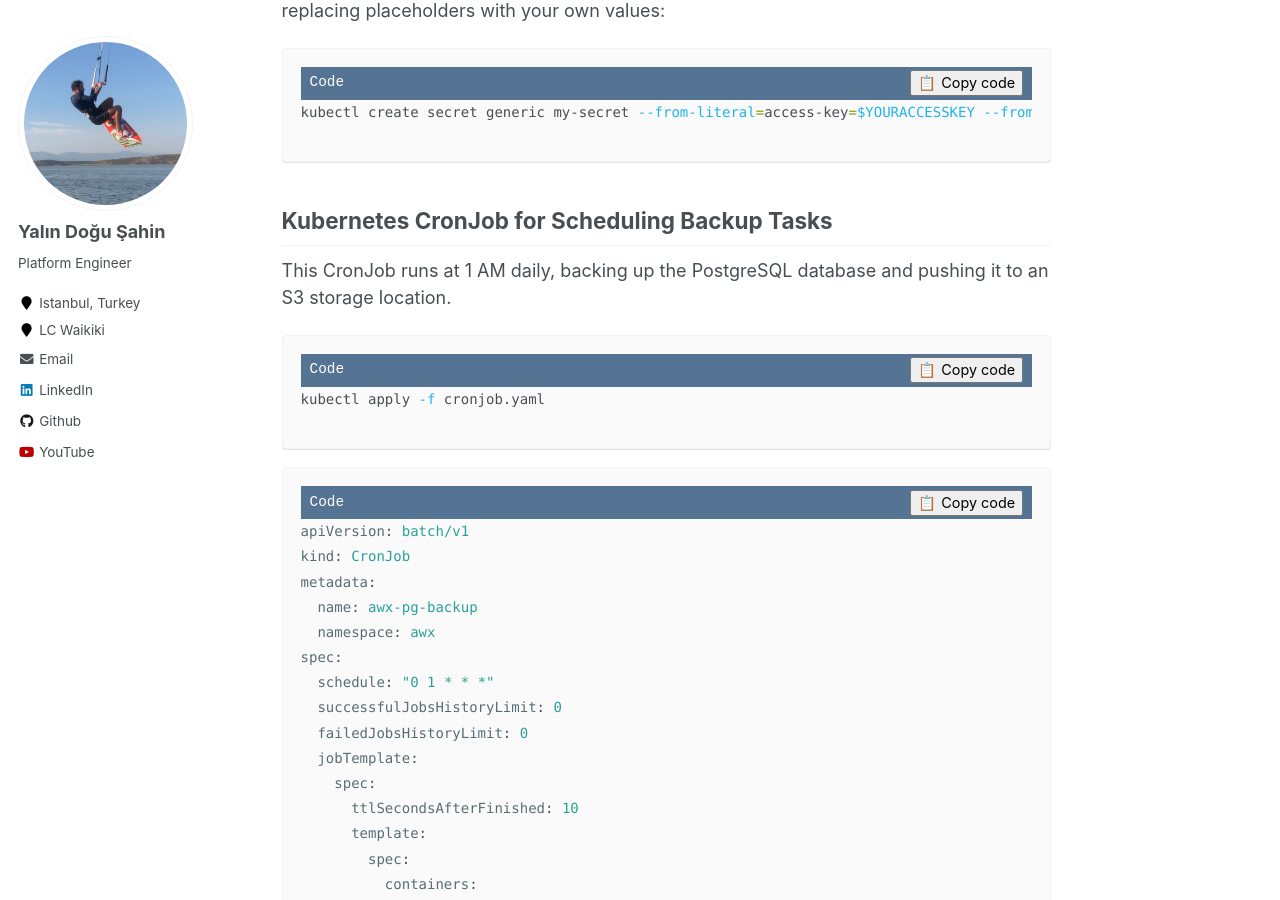
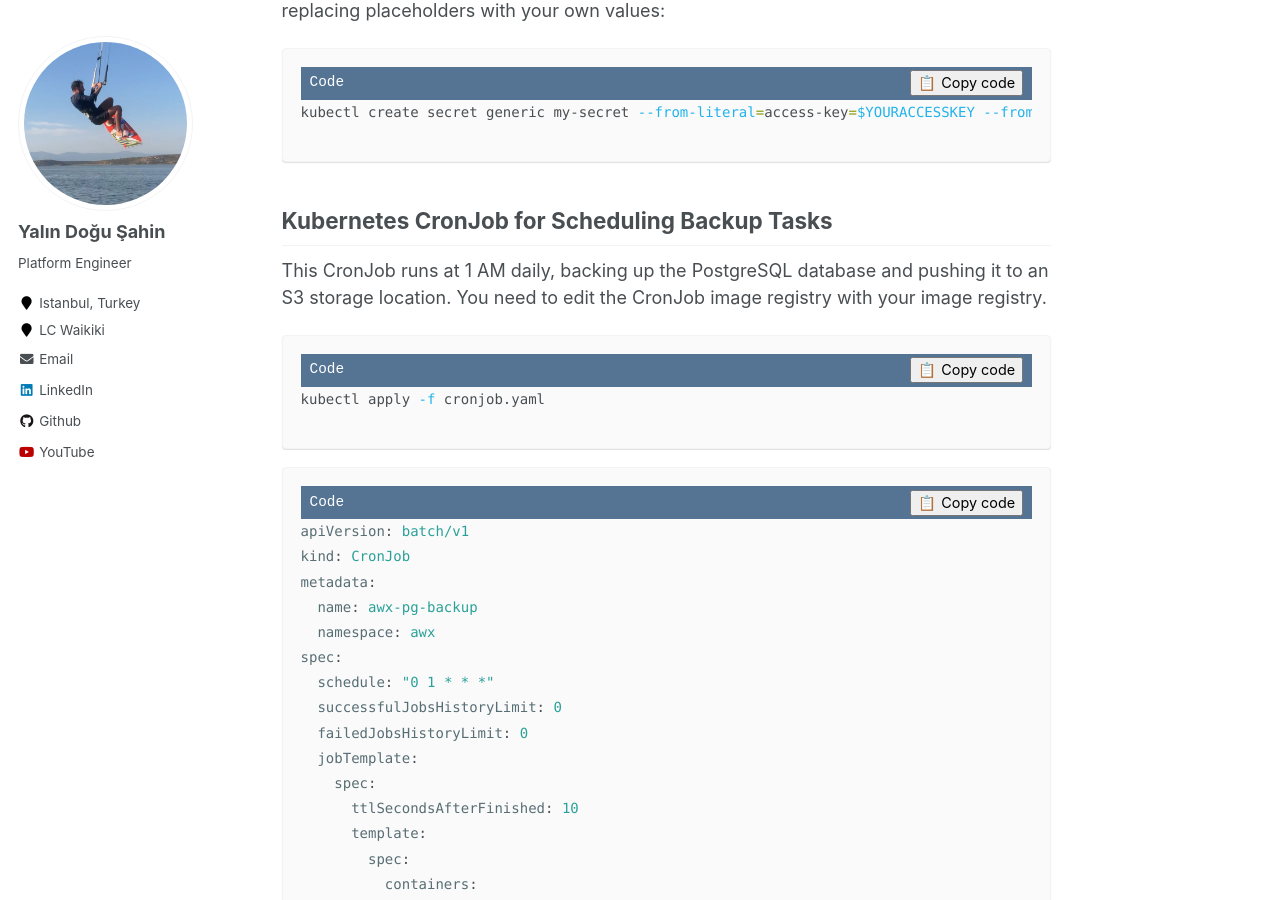
Before and after one commit to yalindogusahin/yalindogusahin.github.io, a Jekyll site: the page built from _posts/2023-09-26-blog-post-6.md, in a window 1280 px wide and 900 px high, scrolled down 3037 px. Built offline with Jekyll 4.4.1, drawn with Linux system fonts in a browser that asks for light colours.

Commit message:
cronjob edited

````diff
--- a/_posts/2023-09-26-blog-post-6.md
+++ b/_posts/2023-09-26-blog-post-6.md
@@ -105,7 +105,7 @@ kubectl create secret generic my-secret --from-literal=access-key=$YOURACCESSKEY
 
 ## Kubernetes CronJob for Scheduling Backup Tasks
 
-This CronJob runs at 1 AM daily, backing up the PostgreSQL database and pushing it to an S3 storage location.
+This CronJob runs at 1 AM daily, backing up the PostgreSQL database and pushing it to an S3 storage location. You need to edit the CronJob image registry with your image registry.
 
 ```bash
 kubectl apply -f cronjob.yaml
````
